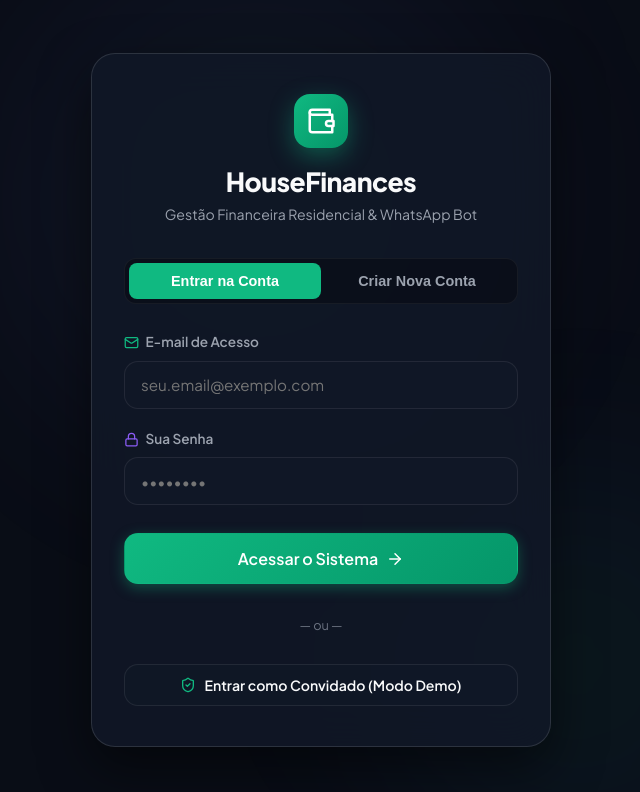
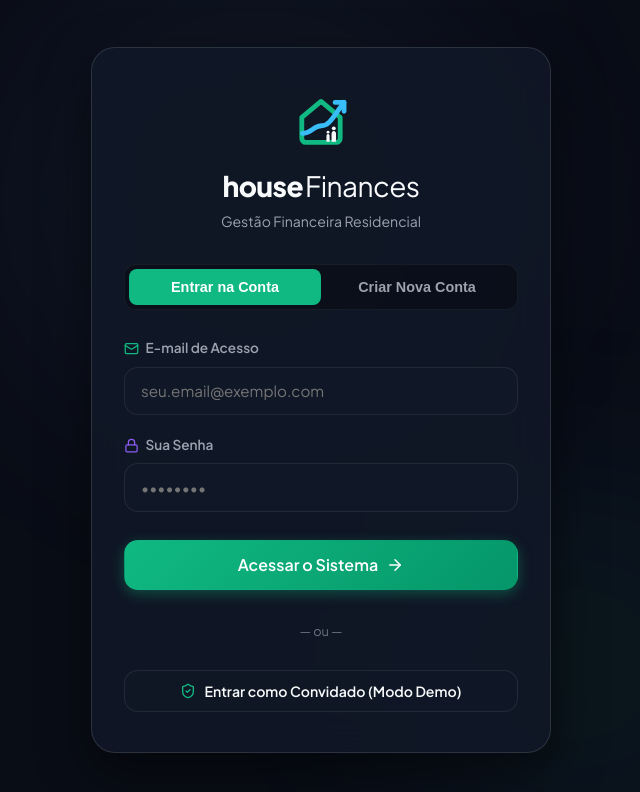
Before and after one commit to Flavioy2205/houseFinances, a React (Vite) app: page / in a window 1280 px wide. Shown: the top 792 px of the page, without its empty margins (319-959 px from the left). Built offline with nearby package versions, Linux system fonts and the light colour scheme; no server answers; the database is empty.

Commit message:
feat: atualizar logo e favicon da aplicacao com a nova marca oficial

```diff
--- a/index.html
+++ b/index.html
@@ -3,7 +3,8 @@
   <head>
     <meta charset="UTF-8" />
     <meta name="viewport" content="width=device-width, initial-scale=1.0" />
-    <title>HouseFinances | Gestão Financeira & WhatsApp</title>
+    <link rel="icon" type="image/svg+xml" href="/favicon.svg" />
+    <title>HouseFinances | Gestão Financeira Residencial</title>
     <link rel="preconnect" href="https://fonts.googleapis.com">
     <link rel="preconnect" href="https://fonts.gstatic.com" crossorigin>
     <link href="https://fonts.googleapis.com/css2?family=Plus+Jakarta+Sans:wght@300;400;500;600;700;800&family=JetBrains+Mono:wght@400;500&display=swap" rel="stylesheet">
--- /dev/null
+++ b/src/components/HouseFinancesLogo.jsx
@@ -0,0 +1,40 @@
+import React from 'react';
+
+export const HouseFinancesLogo = ({ size = 28, color = '#10b981', arrowColor = '#38bdf8', showText = false, textStyle = {} }) => {
+  return (
+    <div style={{ display: 'inline-flex', alignItems: 'center', gap: '0.65rem' }}>
+      <svg
+        width={size}
+        height={size}
+        viewBox="0 0 200 200"
+        style={{ display: 'block', overflow: 'visible' }}
+      >
+        <g fill="none" stroke={color} strokeWidth="15" strokeLinecap="round" strokeLinejoin="round">
+          {/* House Outline */}
+          <path d="M 40 92 L 100 42 L 160 92 V 158 C 160 164 154 170 148 170 H 52 C 46 170 40 164 40 158 Z" />
+          {/* Growth Arrow Line */}
+          <path d="M 42 142 C 68 142 78 118 102 118 C 128 118 140 85 172 45" stroke={arrowColor} />
+          {/* Arrowhead */}
+          <path d="M 144 45 H 172 V 73" stroke={arrowColor} />
+        </g>
+        {/* Family Silhouette (Parent + Child) */}
+        <circle cx="140" cy="126" r="6" fill="#f8fafc" />
+        <path d="M 140 134 C 135 134 133 138 133 145 V 168 H 147 V 145 C 147 138 145 134 140 134 Z" fill="#f8fafc" />
+        <circle cx="122" cy="138" r="4.5" fill="#f8fafc" />
+        <path d="M 122 144 C 118 144 117 147 117 152 V 168 H 127 V 152 C 127 147 126 144 122 144 Z" fill="#f8fafc" />
+      </svg>
+      {showText && (
+        <span style={{
+          fontSize: '1.25rem',
+          fontFamily: "'Plus Jakarta Sans', sans-serif",
+          color: '#f9fafb',
+          letterSpacing: '-0.02em',
+          ...textStyle
+        }}>
+          <strong style={{ fontWeight: 800 }}>house</strong>
+          <span style={{ fontWeight: 400 }}>Finances</span>
+        </span>
+      )}
+    </div>
+  );
+};
--- a/src/components/LoginScreen.jsx
+++ b/src/components/LoginScreen.jsx
@@ -2,6 +2,8 @@ import React, { useState } from 'react';
 import { Wallet, Mail, Lock, User, ArrowRight, Sparkles, CheckCircle2, AlertCircle, ShieldCheck } from 'lucide-react';
 import { useAuth } from '../context/AuthContext';
 import { getSupabaseConfig } from '../services/supabase';
+
+import { HouseFinancesLogo } from './HouseFinancesLogo';
 
 export const LoginScreen = () => {
   const { login, register, guestLogin } = useAuth();
@@ -102,25 +104,15 @@ export const LoginScreen = () => {
       }}>
         {/* Brand Header */}
         <div style={{ textAlign: 'center', marginBottom: '2rem' }}>
-          <div style={{
-            width: '54px',
-            height: '54px',
-            borderRadius: '16px',
-            background: 'linear-gradient(135deg, #10b981 0%, #059669 100%)',
-            display: 'inline-flex',
-            alignItems: 'center',
-            justifyContent: 'center',
-            color: '#fff',
-            boxShadow: '0 8px 24px rgba(16, 185, 129, 0.4)',
-            marginBottom: '0.85rem'
-          }}>
-            <Wallet size={30} />
+          <div style={{ marginBottom: '0.85rem', display: 'flex', justifyContent: 'center' }}>
+            <HouseFinancesLogo size={64} color="#10b981" arrowColor="#38bdf8" />
           </div>
-          <h1 style={{ fontSize: '1.65rem', fontWeight: 800, color: '#f9fafb', letterSpacing: '-0.02em' }}>
-            HouseFinances
+          <h1 style={{ fontSize: '1.75rem', color: '#f9fafb', letterSpacing: '-0.02em', display: 'flex', justifyContent: 'center', alignItems: 'baseline', gap: '2px' }}>
+            <strong style={{ fontWeight: 800 }}>house</strong>
+            <span style={{ fontWeight: 400 }}>Finances</span>
           </h1>
           <p style={{ fontSize: '0.88rem', color: '#9ca3af', marginTop: '0.2rem' }}>
-            Gestão Financeira Residencial & WhatsApp Bot
+            Gestão Financeira Residencial
           </p>
         </div>
 
--- a/src/components/Sidebar.jsx
+++ b/src/components/Sidebar.jsx
@@ -1,6 +1,8 @@
 import React from 'react';
 import { LayoutDashboard, PlusCircle, MessageSquare, ReceiptText, Wallet, LogOut, Database, ShieldAlert } from 'lucide-react';
 import { useAuth } from '../context/AuthContext';
+
+import { HouseFinancesLogo } from './HouseFinancesLogo';
 
 export const Sidebar = ({ activeTab, setActiveTab }) => {
   const { user, logout, isAdmin } = useAuth();
@@ -14,14 +16,14 @@ export const Sidebar = ({ activeTab, setActiveTab }) => {
   return (
     <aside className="sidebar">
       <div>
-        <div className="brand">
-          <div className="brand-icon">
-            <Wallet size={24} />
+        <div className="brand" style={{ gap: '0.5rem', padding: '0.5rem 0.25rem' }}>
+          <HouseFinancesLogo size={32} color="#10b981" arrowColor="#38bdf8" />
+          <div>
+            <div className="brand-name" style={{ fontSize: '1.2rem', display: 'flex', alignItems: 'baseline' }}>
+              <span style={{ fontWeight: 800 }}>house</span>
+              <span style={{ fontWeight: 400 }}>Finances</span>
+            </div>
           </div>
-          <div>
-            <div className="brand-name">HouseFinances</div>
-          </div>
-          <span className="brand-badge">Zap</span>
         </div>
 
         <nav>
```
Also changed, not shown: public/favicon.svg (added), public/logo.svg (added), 5 other files (tests, documents, lock files or other folders).
